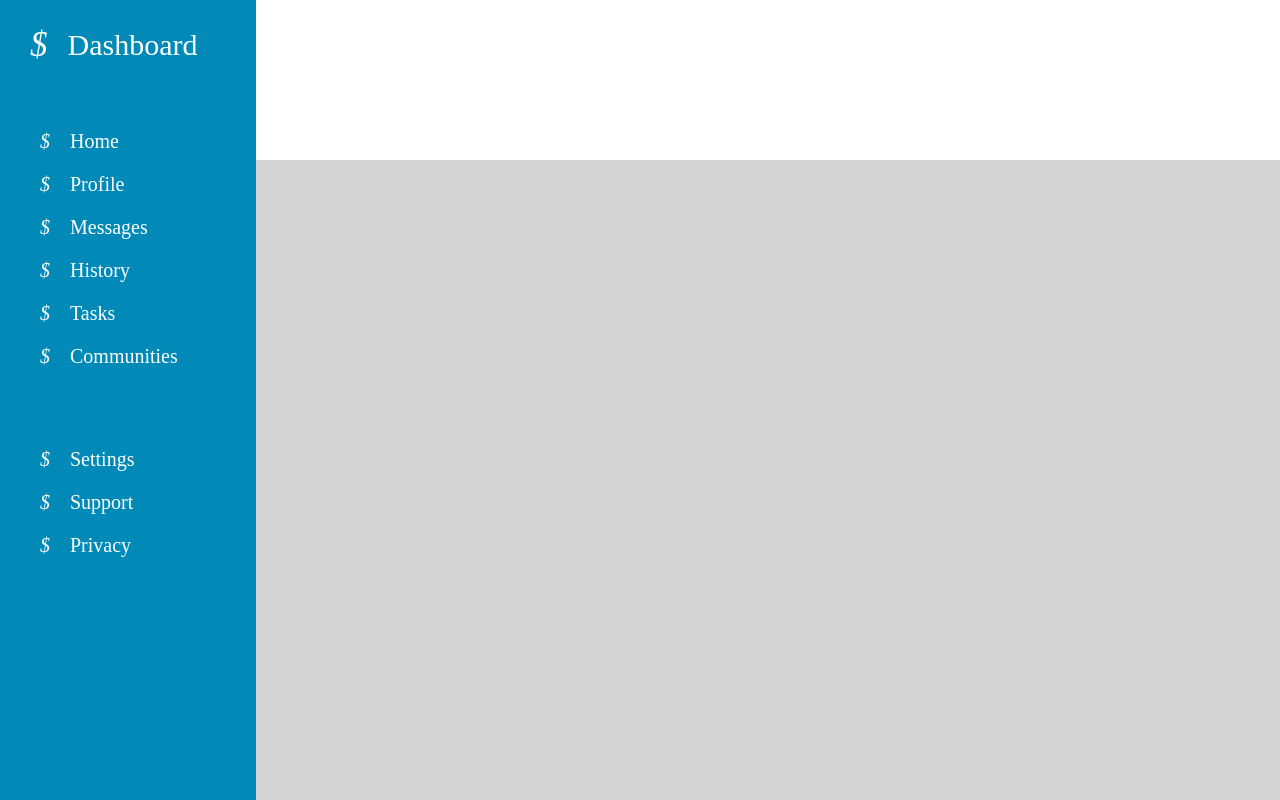
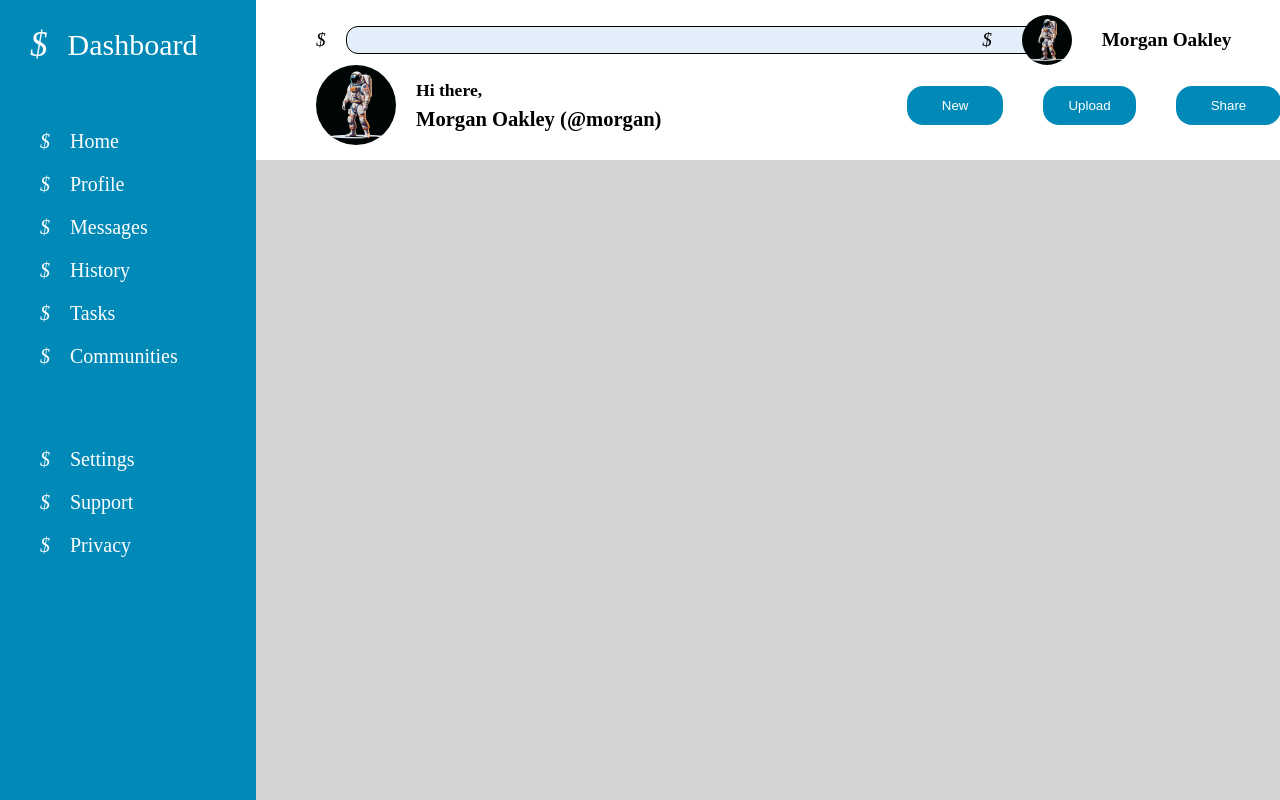
Before and after one commit to bauera-cloud/admin-dashboard, a plain HTML site: page index.html in a window 1280 px wide. Drawn offline with Linux system fonts and the light colour scheme.

Commit message:
Style header

```diff
--- a/index.html
+++ b/index.html
@@ -58,7 +58,33 @@
             </div>
         </div>
         <div class="main">
-            <div class="header"></div>
+            <div class="header">
+                <div class="header-first-row">
+                    <div class="search">
+                        <i id="search-symbol">$</i>
+                        <input type="search">
+                    </div>
+                    <div class="profile">
+                        <i id="notification-symbol">$</i>
+                        <img id="profile-image" src="/images/astronaut.png" alt="">
+                        <p id="profile-name"><b>Morgan Oakley</b></p>
+                    </div>
+                </div>
+                <div class="header-second-row">
+                    <div class="introduce-profile">
+                        <img id="profile-image" src="/images/astronaut.png" alt="">
+                        <div class="introduce-profile-text">
+                            <p>Hi there,</p>
+                            <h3 id="profile-name">Morgan Oakley (@morgan)</h3>
+                        </div>
+                    </div>
+                    <div class="interactive-buttons">
+                        <button>New</button>
+                        <button id="upload-button">Upload</button>
+                        <button>Share</button>
+                    </div>
+                </div>
+            </div>
             <div class="content"></div>
         </div>
     </div>
--- a/styles.css
+++ b/styles.css
@@ -19,11 +19,6 @@
     display: grid;
     grid-template-rows: 20% 80%;
     grid-template-columns: 100%;
-}
-
-.header {
-    grid-column: 1/2;
-    background-color: white;
 }
 
 .content {
@@ -69,3 +64,96 @@
     padding: 40px;
     font-size: 20px;
 }
+
+/* header */
+
+.header {
+    display: grid;
+    grid-column: 1/2;
+    padding: 15px 60px;
+    background-color: white;
+}
+
+.header-first-row {
+    display: grid;
+    grid-template-columns: 60% 40%;
+}
+
+.search {
+    display: grid;
+    grid-template-columns: max-content max-content;
+    gap: 20px;
+    place-items: center;
+    font-size: 1.2rem;
+}
+
+input[type="search"] {
+    appearance: none;
+    background-color: rgb(226, 238, 250);
+    border: 1px solid #000;
+    padding: 4px 12px;
+    border-radius: 12px;
+    width: 700px;
+    font-size: 1rem;
+}
+
+.profile {
+    display: grid;
+    grid-template-columns: auto auto auto;
+    place-items: center;
+    align-content: center;
+    justify-content: flex-end;
+    gap: 30px;
+    font-size: 1.2rem;
+    padding-right: 50px;
+}
+
+#profile-image {
+    border-radius: 50%;
+    /* border: 1px solid black; */
+}
+
+.profile #profile-image {
+    height: auto;
+    width: 50px;
+}
+
+.header-second-row {
+    display: grid;
+    grid-template-columns: 5fr 2.5fr;
+    font-size: 1.1rem;
+}
+
+.introduce-profile {
+    font-weight: bold;
+    display: grid;
+    grid-template-columns: max-content auto;
+    align-items: center;
+    gap: 20px;
+    line-height: 1.8rem;
+}
+
+.introduce-profile #profile-image {
+    width: 80px;
+    height: auto;
+}
+
+.interactive-buttons {
+    display: grid;
+    grid-template-columns: repeat(3, max-content);
+    place-items: center;
+    place-content: center;
+    gap: 40px
+}
+
+.interactive-buttons button {
+    color: white;
+    padding: 12px 35px;
+    border-radius: 16px;
+    border: none;
+    background-color: rgb(1, 138, 184);
+}
+
+#upload-button {
+    padding: 12px 25px;
+}
```
Also changed, not shown: images/astronaut.png (added).
